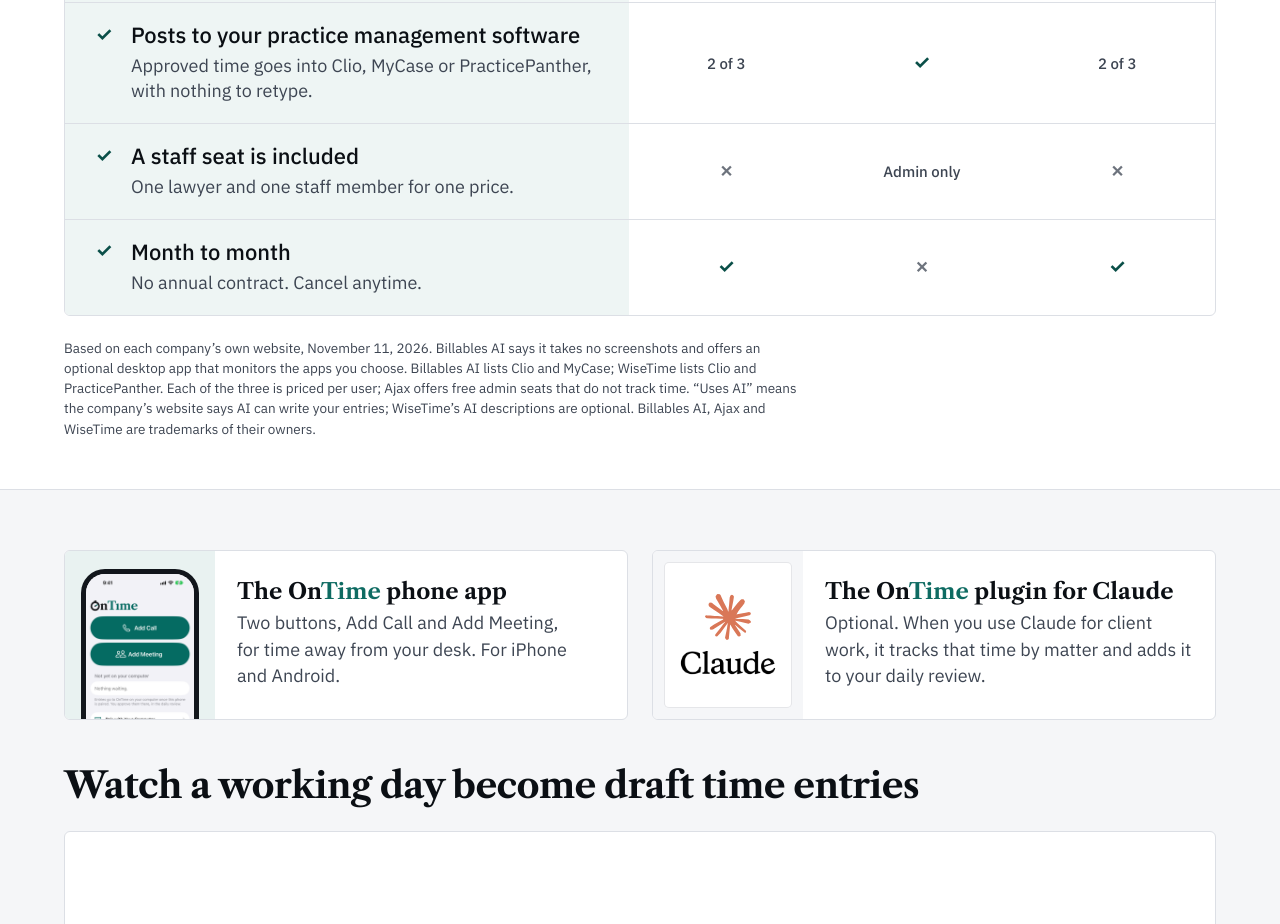
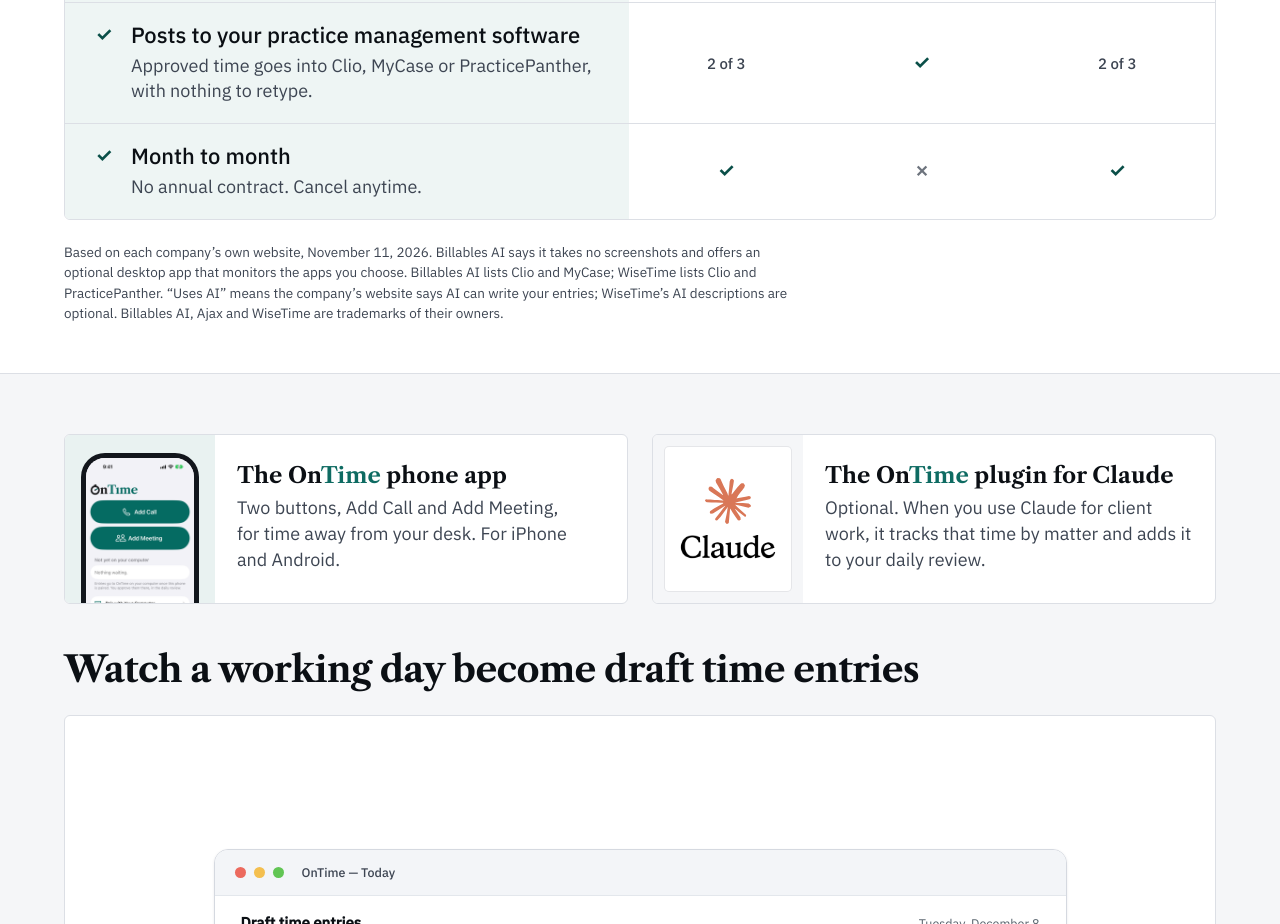
Before and after one commit to abatelaw/onsidesoftware, a plain HTML site: page ontime/index.html in a window 1280 px wide. Shown: the part 2118-3042 px from the top of the page. Drawn offline with Linux system fonts and the light colour scheme.

Commit message:
OnTime page: drop the "A staff seat is included" comparison row
OnTime no longer includes a staff seat with each lawyer license; every
staff member is $49 a month (founder, 2026-11-21: "No free rides!").
The row and the note sentence that supported it come out.

Co-Authored-By: Claude Opus 5.5 <noreply@anthropic.com>

```diff
--- a/ontime/index.html
+++ b/ontime/index.html
@@ -115,12 +115,11 @@
           <tr><th scope="row" class="us"><b>No AI needed</b><span>Every description comes from what you worked on. Nothing is made up.</span></th><td><span class="mk p" role="img" aria-label="Uses AI: its website says AI can write your entries">Uses AI</span></td><td><span class="mk p" role="img" aria-label="Uses AI: its website says AI can write your entries">Uses AI</span></td><td><span class="mk p" role="img" aria-label="Optional AI: its AI descriptions can be switched off">Optional AI</span></td></tr>
           <tr><th scope="row" class="us"><b>No screenshots or screen reading</b><span>On<span class="ot-time">Time</span> never records what is on your screen.</span></th><td><span class="mk p" role="img" aria-label="Partly: it says it takes no screenshots, and it offers an optional desktop app with screen monitoring">Partly</span></td><td><span class="mk n" role="img" aria-label="No">&#10005;</span></td><td><span class="mk y" role="img" aria-label="Yes">&#10003;</span></td></tr>
           <tr><th scope="row" class="us"><b>Posts to your practice management software</b><span>Approved time goes into Clio, MyCase or PracticePanther, with nothing to retype.</span></th><td><span class="mk p" role="img" aria-label="Two of the three: Clio and MyCase">2 of 3</span></td><td><span class="mk y" role="img" aria-label="Yes">&#10003;</span></td><td><span class="mk p" role="img" aria-label="Two of the three: Clio and PracticePanther">2 of 3</span></td></tr>
-          <tr><th scope="row" class="us"><b>A staff seat is included</b><span>One lawyer and one staff member for one price.</span></th><td><span class="mk n" role="img" aria-label="No">&#10005;</span></td><td><span class="mk p" role="img" aria-label="Admin seats only: free seats for partners, administrators and billing staff, which do not track time">Admin only</span></td><td><span class="mk n" role="img" aria-label="No">&#10005;</span></td></tr>
           <tr><th scope="row" class="us"><b>Month to month</b><span>No annual contract. Cancel anytime.</span></th><td><span class="mk y" role="img" aria-label="Yes">&#10003;</span></td><td><span class="mk n" role="img" aria-label="No">&#10005;</span></td><td><span class="mk y" role="img" aria-label="Yes">&#10003;</span></td></tr>
         </tbody>
       </table>
     </div>
-    <p class="pp-vs-fn">Based on each company&rsquo;s own website, November 11, 2026. Billables AI says it takes no screenshots and offers an optional desktop app that monitors the apps you choose. Billables AI lists Clio and MyCase; WiseTime lists Clio and PracticePanther. Each of the three is priced per user; Ajax offers free admin seats that do not track time. &ldquo;Uses AI&rdquo; means the company&rsquo;s website says AI can write your entries; WiseTime&rsquo;s AI descriptions are optional. Billables AI, Ajax and WiseTime are trademarks of their owners.</p>
+    <p class="pp-vs-fn">Based on each company&rsquo;s own website, November 11, 2026. Billables AI says it takes no screenshots and offers an optional desktop app that monitors the apps you choose. Billables AI lists Clio and MyCase; WiseTime lists Clio and PracticePanther. &ldquo;Uses AI&rdquo; means the company&rsquo;s website says AI can write your entries; WiseTime&rsquo;s AI descriptions are optional. Billables AI, Ajax and WiseTime are trademarks of their owners.</p>
   </div>
 </section>
 
```
